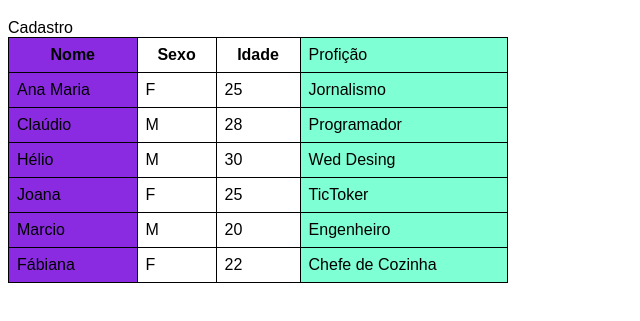
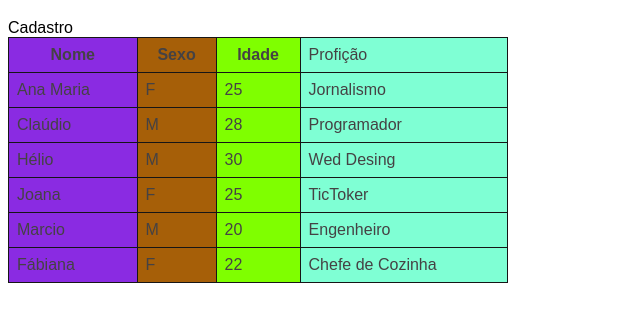
Before and after one commit to ZenonKurtzDev/Estudo-html-css, a plain HTML site: page ex023/tabela005.html in a window 1280 px wide. Shown: the part 61-382 px from the top of the page, without its empty margins (0-640 px from the left). Drawn offline with Linux system fonts and the light colour scheme.

Commit message:
add cores

```diff
--- a/ex023/tabela005.html
+++ b/ex023/tabela005.html
@@ -15,6 +15,7 @@
         table{
             width: 500px;
             border-collapse: collapse;
+            color: rgb(69, 66, 68);
         }
 
         caption{
@@ -24,7 +25,7 @@
         }
 
         th ,td{
-            border: 1px solid black;
+            border: 1px solid rgb(22, 21, 22);
             padding: 8px;
 
         }
@@ -36,7 +37,15 @@
         .cprof{
             background-color: aquamarine;
         }
+
+        .csexo{
+            background-color:  rgb(166, 95, 8);
+        }
+        .cidade{
+            background-color: chartreuse;
+        }
       </style>
+
 
 </head>
 <body>
```
